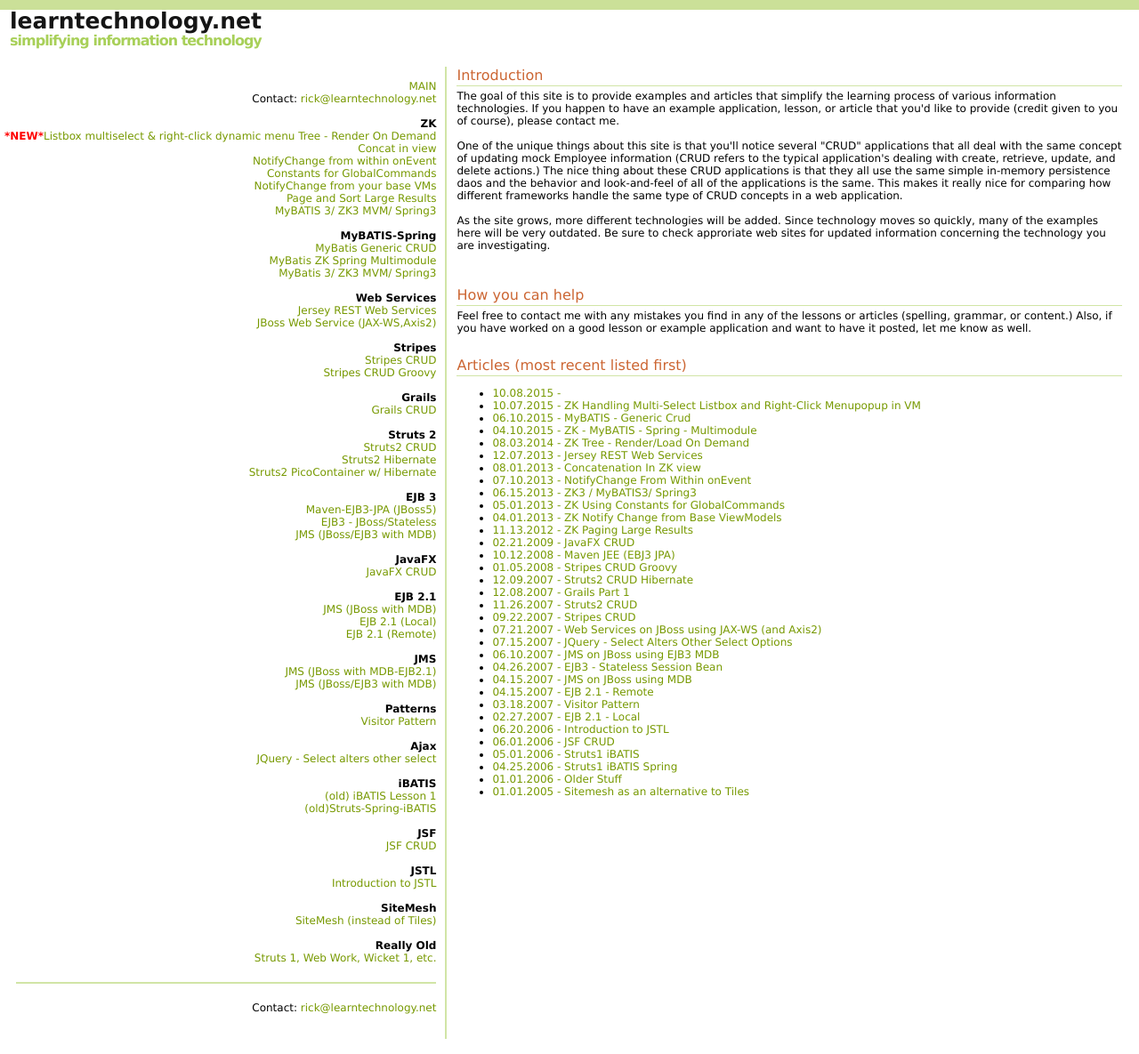
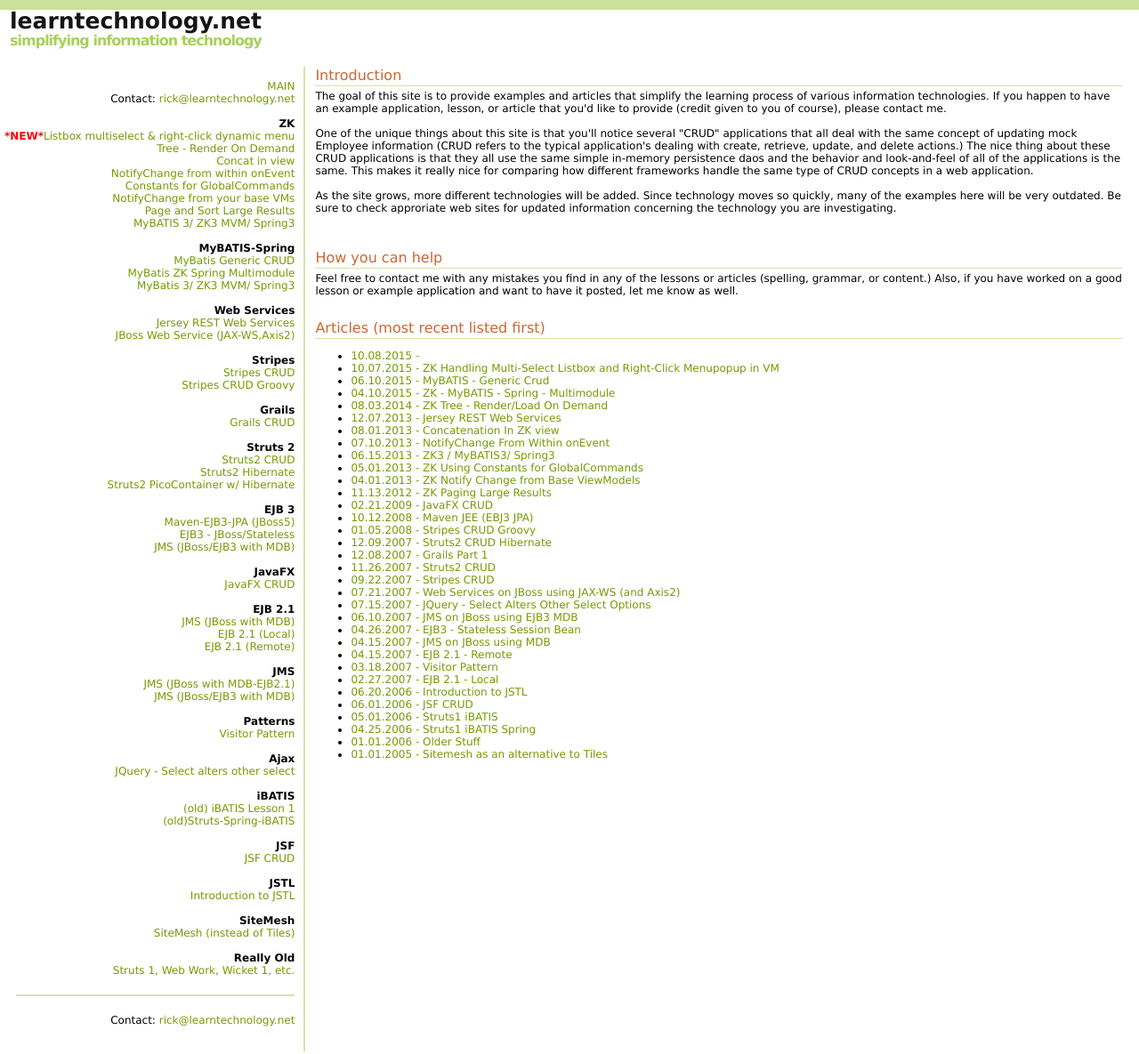
Before and after one commit to rickcr/rickcr.github.com, a Jekyll site: the page built from index.md, in a window 1280 px wide. Shown: the whole page at 89% size. Built offline with Jekyll 4.4.1, drawn with Linux system fonts in a browser that asks for light colours.

Commit message:
forgot br

```diff
--- a/_includes/navigation.html
+++ b/_includes/navigation.html
@@ -6,7 +6,7 @@
                 <br/>
                 <b>ZK</b>
                 <br/>
-                <a href="{% post_url 2015-10-07-listbox-rightclick %}"><span style="font-weight:bold;color:red">*NEW*</span>Listbox multiselect & right-click dynamic menu</a>
+                <a href="{% post_url 2015-10-07-listbox-rightclick %}"><span style="font-weight:bold;color:red">*NEW*</span>Listbox multiselect & right-click dynamic menu</a><br/>
                 <a href="{% post_url 2014-08-03-zk-tree-ondemand %}">Tree - Render On Demand</a><br/>
                 <a href="{% post_url 2013-08-01-zk-concat %}">Concat in view</a><br/>
                 <a href="{% post_url 2013-07-10-notify-change-from-message-event %}">NotifyChange from within onEvent</a><br/>
```
